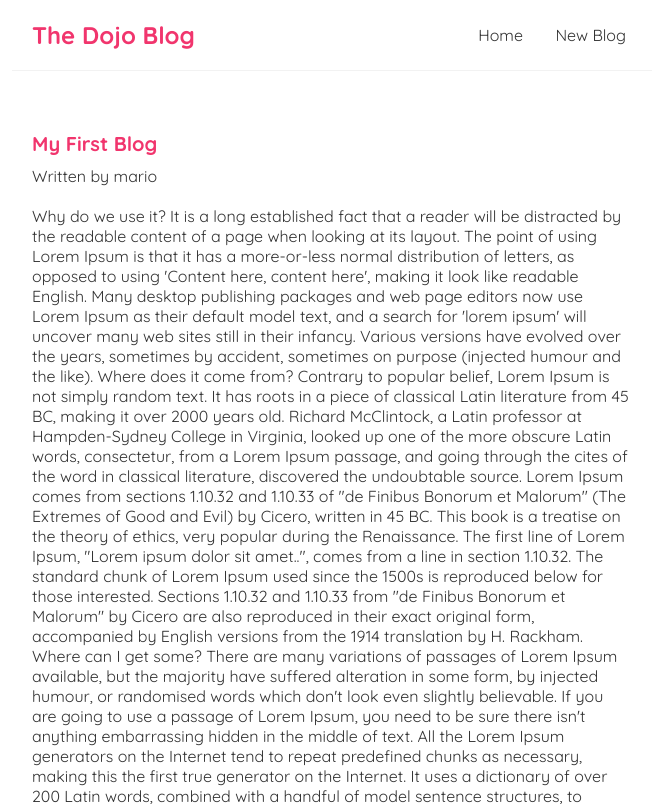
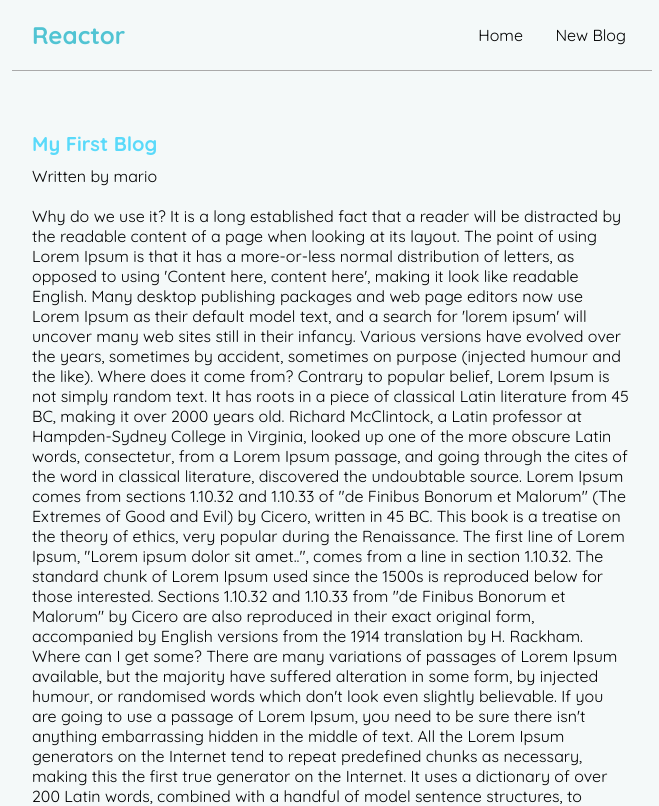
Before and after one commit to louiskwt/lt-blog, a React (Create React App) app: page /blogs/1 in a window 1280 px wide. Shown: the top 806 px of the page, without its empty margins (308-967 px from the left). Built offline with nearby package versions, Linux system fonts and the light colour scheme; data requests are answered from the project's data file.

Commit message:
restyled the blog

```diff
--- a/src/Home.js
+++ b/src/Home.js
@@ -9,7 +9,7 @@ function Home() {
 		<div className='home'>
 			{error && <div>{error}</div>}
 			{isLoading && <div>Loading...</div>}
-			{data && <BlogList blogs={data} title='All Blogs'></BlogList>}
+			{data && <BlogList blogs={data} title='All Posts'></BlogList>}
 		</div>
 	);
 }
--- a/src/Navbar.js
+++ b/src/Navbar.js
@@ -4,7 +4,7 @@ import { Link } from 'react-router-dom';
 const Navbar = () => {
 	return (
 		<nav className='navbar'>
-			<h1>The Dojo Blog</h1>
+			<h1>Reactor</h1>
 			<div className='links'>
 				<Link to='/'>Home </Link>
 				<Link to='/create'>New Blog </Link>
--- a/src/index.css
+++ b/src/index.css
@@ -4,18 +4,24 @@
 * {
 	margin: 0;
 	font-family: 'Quicksand';
-	color: #333;
+	color: #000;
+	background-color: #f4f9f9;
 }
+
+body {
+	background-color: #132c33;
+}
+
 .navbar {
 	padding: 20px;
 	display: flex;
 	align-items: center;
 	max-width: 600px;
 	margin: 0 auto;
-	border-bottom: 1px solid #f2f2f2;
+	border-bottom: 1px solid #aaaaaa;
 }
 .navbar h1 {
-	color: #f1356d;
+	color: #51c4d3;
 }
 .navbar .links {
 	margin-left: auto;
@@ -26,7 +32,7 @@
 	padding: 6px;
 }
 .navbar a:hover {
-	color: #f1356d;
+	color: #51c4d3;
 }
 .content {
 	max-width: 600px;
@@ -45,7 +51,7 @@
 }
 .blog-preview h2 {
 	font-size: 20px;
-	color: #f1356d;
+	color: #51c4d3;
 	margin-bottom: 8px;
 }
 
@@ -56,7 +62,7 @@
 /* blog details page */
 .blog-details h2 {
 	font-size: 20px;
-	color: #f1356d;
+	color: #5adafa;
 	margin-bottom: 10px;
 }
 
@@ -65,7 +71,7 @@
 }
 
 .blog-details button {
-	background: #f1356d;
+	background: #51c4d3;
 	color: #fff;
 	border: 0;
 	padding: 8px;
@@ -85,7 +91,7 @@
 }
 .create h2 {
 	font-size: 20px;
-	color: #f1356d;
+	color: #51c4d3;
 	margin-bottom: 30px;
 }
 .create input,
@@ -99,7 +105,7 @@
 	display: block;
 }
 .create button {
-	background: #f1356d;
+	background: #51c4d3;
 	color: #fff;
 	border: 0;
 	padding: 8px;
```
